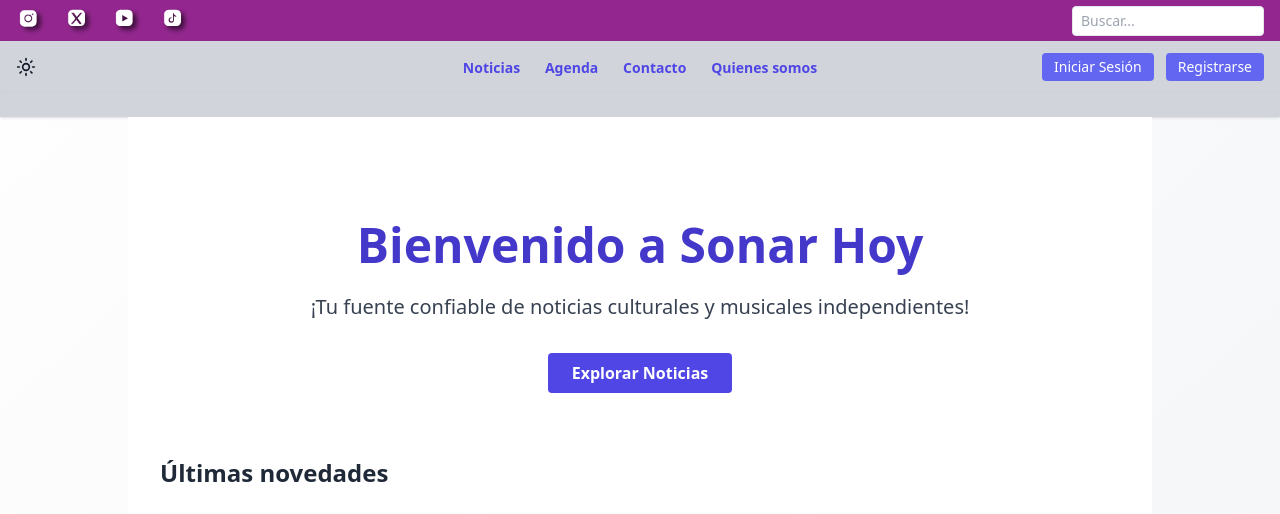
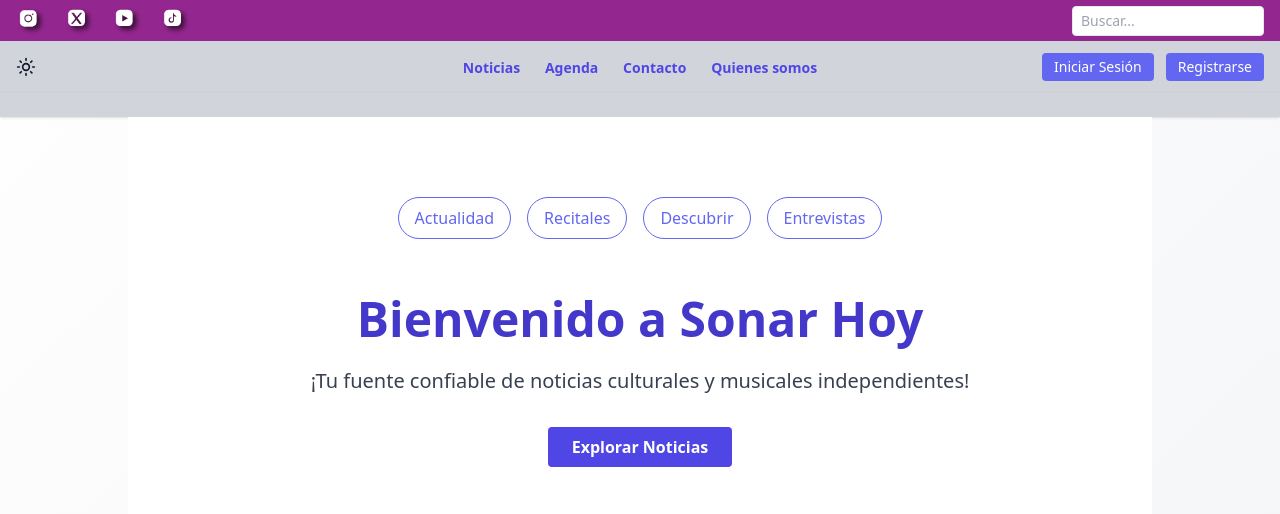
Before and after one commit to AlexiasXro/SonarHoy, a Django app: template blog/templates/home/index.html in a window 1280 px wide. Shown: the part 127-641 px from the top of the page. Run offline with Django 5.2, Linux system fonts and the light colour scheme; the template is opened without the code that fills it: most values are stand-ins (such as "Sample title", 1, 10 or a date in 2020); some libraries are stand-ins or nearby versions.

Commit message:
Se añade la plantilla filtro_busqueda.html y su inclusión en index.html para mejorar la navegación por categorías.

```diff
--- /dev/null
+++ b/blog/templates/filtro_busqueda.html
@@ -0,0 +1,20 @@
+{% load static %}
+
+  <div class="w-full flex flex-wrap gap-4 justify-center py-4">
+    <a href="?categoria=actualidad"
+       class="px-4 py-2 rounded-full border border-indigo-500 text-indigo-500 hover:bg-indigo-500 hover:text-white transition">
+      Actualidad
+    </a>
+    <a href="?categoria=recitales"
+       class="px-4 py-2 rounded-full border border-indigo-500 text-indigo-500 hover:bg-indigo-500 hover:text-white transition">
+      Recitales
+    </a>
+    <a href="?categoria=descubrir"
+       class="px-4 py-2 rounded-full border border-indigo-500 text-indigo-500 hover:bg-indigo-500 hover:text-white transition">
+      Descubrir
+    </a>
+    <a href="?categoria=entrevistas"
+       class="px-4 py-2 rounded-full border border-indigo-500 text-indigo-500 hover:bg-indigo-500 hover:text-white transition">
+      Entrevistas
+    </a>
+  </div>
--- a/blog/templates/home/index.html
+++ b/blog/templates/home/index.html
@@ -2,6 +2,8 @@
 {% load static %}
 
 {% block content %}
+{% include 'filtro_busqueda.html' %}
+
 <section class="max-w-7xl mx-auto mt-10 px-4 text-center">
   <h1 class="text-3xl md:text-5xl font-bold text-indigo-700 dark:text-indigo-300 mb-6">Bienvenido a Sonar Hoy</h1>
   <p class="text-lg md:text-xl text-gray-700 dark:text-gray-300 mb-8">
```
